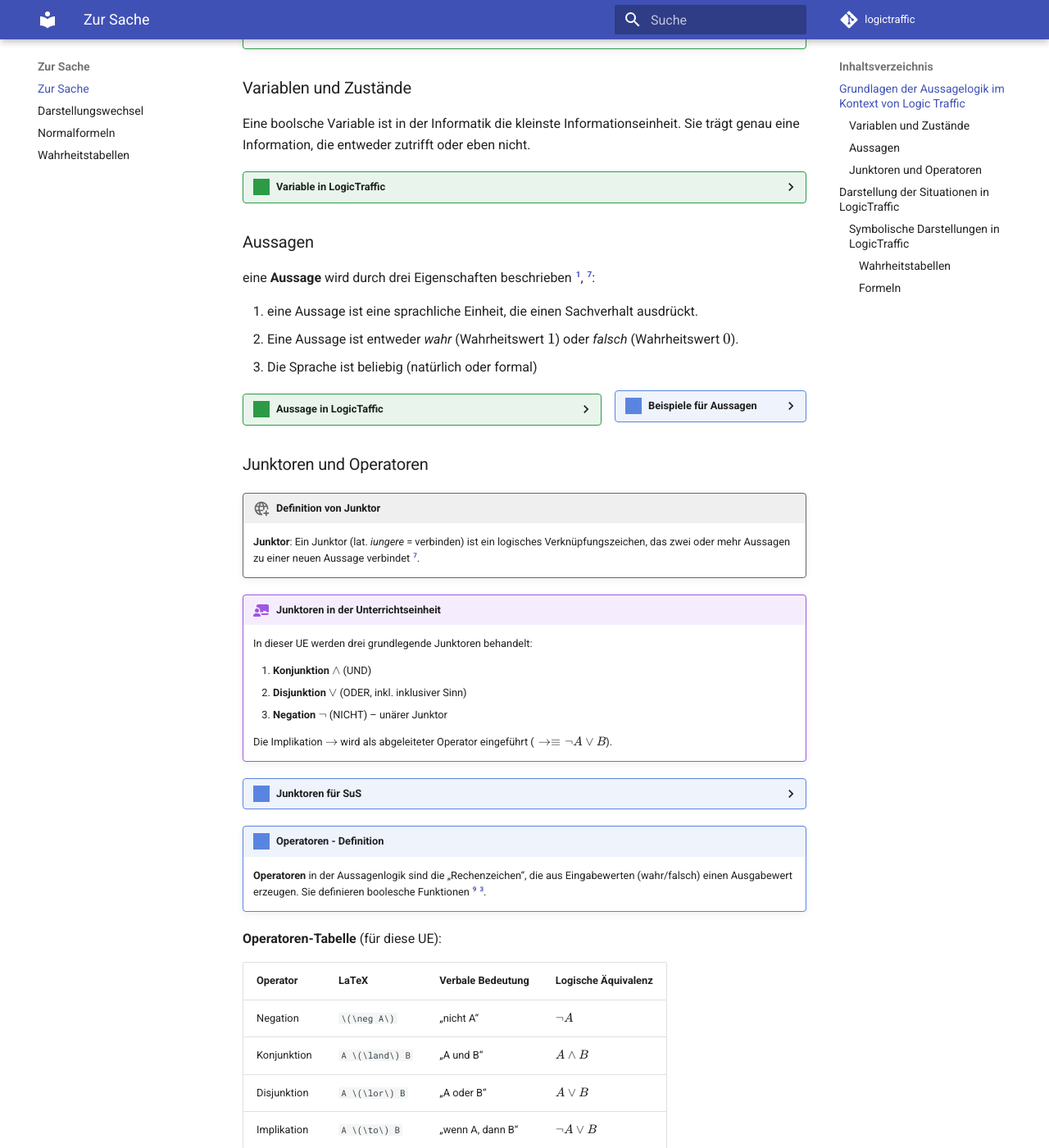
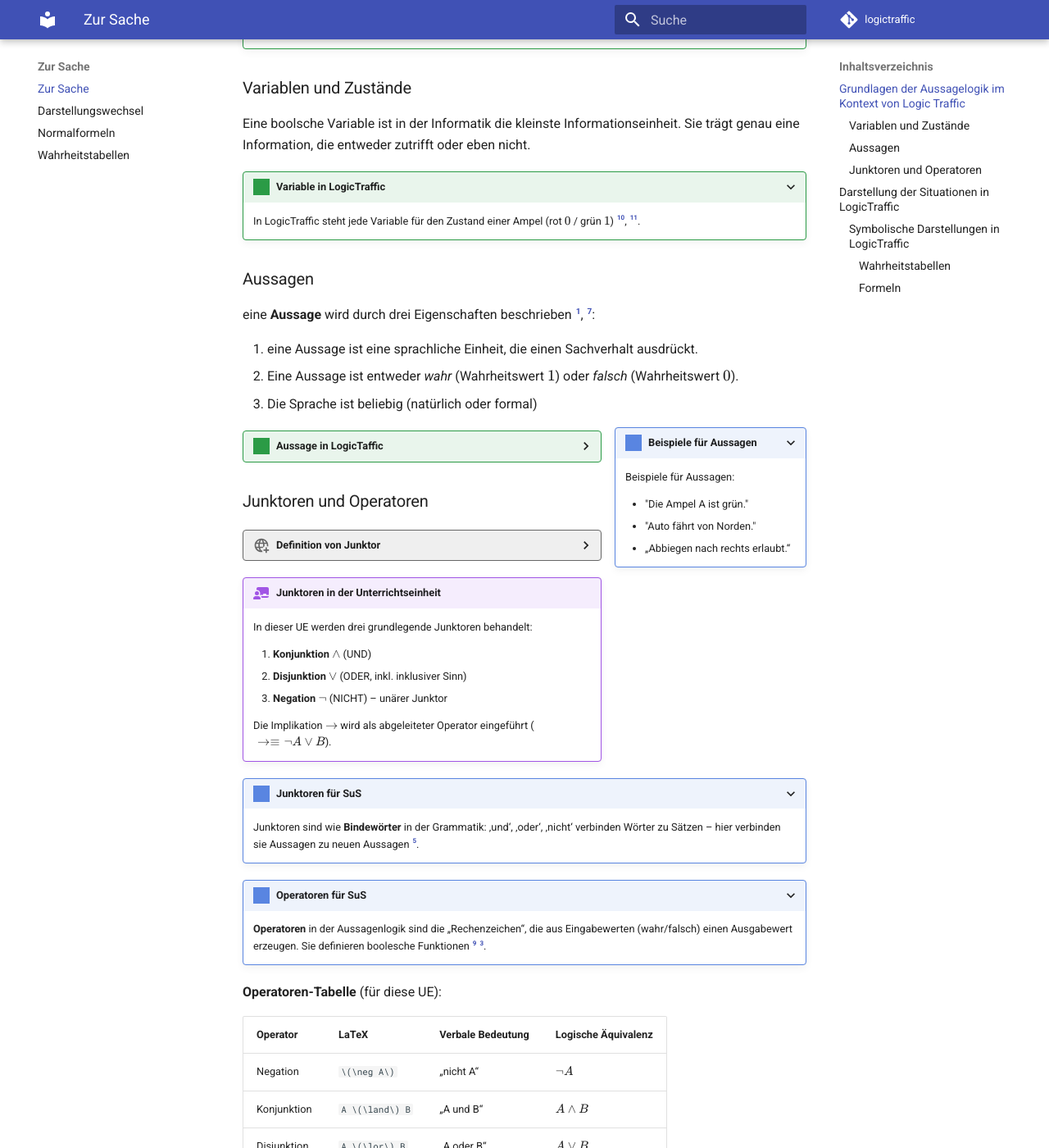
Before and after one commit to salomegolden/logictraffic, an MkDocs documentation site: the page built from docs/topic.md, in a window 1280 px wide and 1400 px high, scrolled down 558 px. Shown: the whole window at 82% size. Built offline with MkDocs 1.6.1 and Material for MkDocs 9.7.7, drawn with Linux system fonts in a browser that asks for light colours; comment, search, counter and statistics services are not loaded; some of the changed text lies outside the part shown.

Commit message:
Update topic.md

```diff
--- a/docs/topic.md
+++ b/docs/topic.md
@@ -12,7 +12,7 @@ In der **Aussagenlogik** arbeiten wir mit Aussagen, denen eindeutig ein Wahrheit
 ### Variablen und Zustände
 Eine boolsche Variable ist in der Informatik die kleinste Informationseinheit. Sie trägt genau eine Information, die entweder zutrifft oder eben nicht.
 
-??? logictraffic "Variable in LogicTraffic"
+???+ logictraffic "Variable in LogicTraffic"
     In LogicTraffic steht jede Variable für den Zustand einer Ampel (rot $0$  / grün $1$) [^10], [^11].
 
 ### Aussagen
@@ -22,7 +22,7 @@ eine **Aussage** wird durch drei Eigenschaften beschrieben [^1], [^7]:
 2. Eine Aussage ist entweder _wahr_ (Wahrheitswert $1$) oder _falsch_ (Wahrheitswert $0$).
 3. Die Sprache ist beliebig (natürlich oder formal)
 
-??? student inline end "Beispiele für Aussagen"
+???+ student inline end "Beispiele für Aussagen"
     Beispiele für Aussagen:
 
     - "Die Ampel A ist grün."
@@ -33,7 +33,7 @@ eine **Aussage** wird durch drei Eigenschaften beschrieben [^1], [^7]:
     Aussagen beschreiben überprüfbare Sachverhalte (z. B. „Ampel A grün“ → Variable A=1). Diese werden zu logischen Formeln verknüpft, um sichere Kreuzungskonfigurationen zu modellieren [^10], [^11].
 
 ### Junktoren und Operatoren
-!!! meta "Definition von Junktor"
+??? meta "Definition von Junktor"
     **Junktor**: Ein Junktor (lat. *iungere* = verbinden) ist ein logisches Verknüpfungszeichen, das zwei oder mehr Aussagen zu einer neuen Aussage verbindet [^7].
 
 !!! teacher "Junktoren in der Unterrichtseinheit"
@@ -46,10 +46,10 @@ eine **Aussage** wird durch drei Eigenschaften beschrieben [^1], [^7]:
     Die Implikation \(\to\) wird als abgeleiteter Operator eingeführt (\(\to \equiv \neg A \lor B\)).
 
 
-??? student "Junktoren für SuS"
+???+ student "Junktoren für SuS"
     Junktoren sind wie **Bindewörter** in der Grammatik: ‚und‘, ‚oder‘, ‚nicht‘ verbinden Wörter zu Sätzen – hier verbinden sie Aussagen zu neuen Aussagen [^5].
 
-!!! student "Operatoren - Definition"
+???+ student "Operatoren für SuS"
     **Operatoren** in der Aussagenlogik sind die „Rechenzeichen“, die aus Eingabewerten (wahr/falsch) einen Ausgabewert erzeugen. Sie definieren boolesche Funktionen [^9] [^3].
 
 
@@ -60,9 +60,9 @@ eine **Aussage** wird durch drei Eigenschaften beschrieben [^1], [^7]:
 | Negation     | `\(\neg A\)`| „nicht A“         | \(\neg A\)                  |
 | Konjunktion  | `A \(\land\) B` | „A und B“     | \(A \land B\)               |
 | Disjunktion  | `A \(\lor\) B` | „A oder B“    | \(A \lor B\)                |
-| Implikation  | `A \(\to\) B`| „wenn A, dann B“ | \(\neg A \lor B\)           |
+| Implikation  | `A \(\to\) B`| „wenn A, dann B“ | \(A \rightarrow B\)           |
 
-!!! error inline "Typische Fehlvorstellungen"
+!!! error inline end "Typische Fehlvorstellungen"
     Gerade zu den Operatoren sind Fehlvorstellungen weit verbreitet [^6]. Es lohnt sich, diese zu kennen und im Unterricht auf sie zu achten. Die üblichen Fehlvorstellungen können hier nachgelesen werden: [Fehlvorstellungen :material-alert-decagram:](learninglogic.md)
 
 ## Darstellung der Situationen in LogicTraffic
```
Also changed, not shown: other parts of docs/topic.md (+2 -2 lines).
